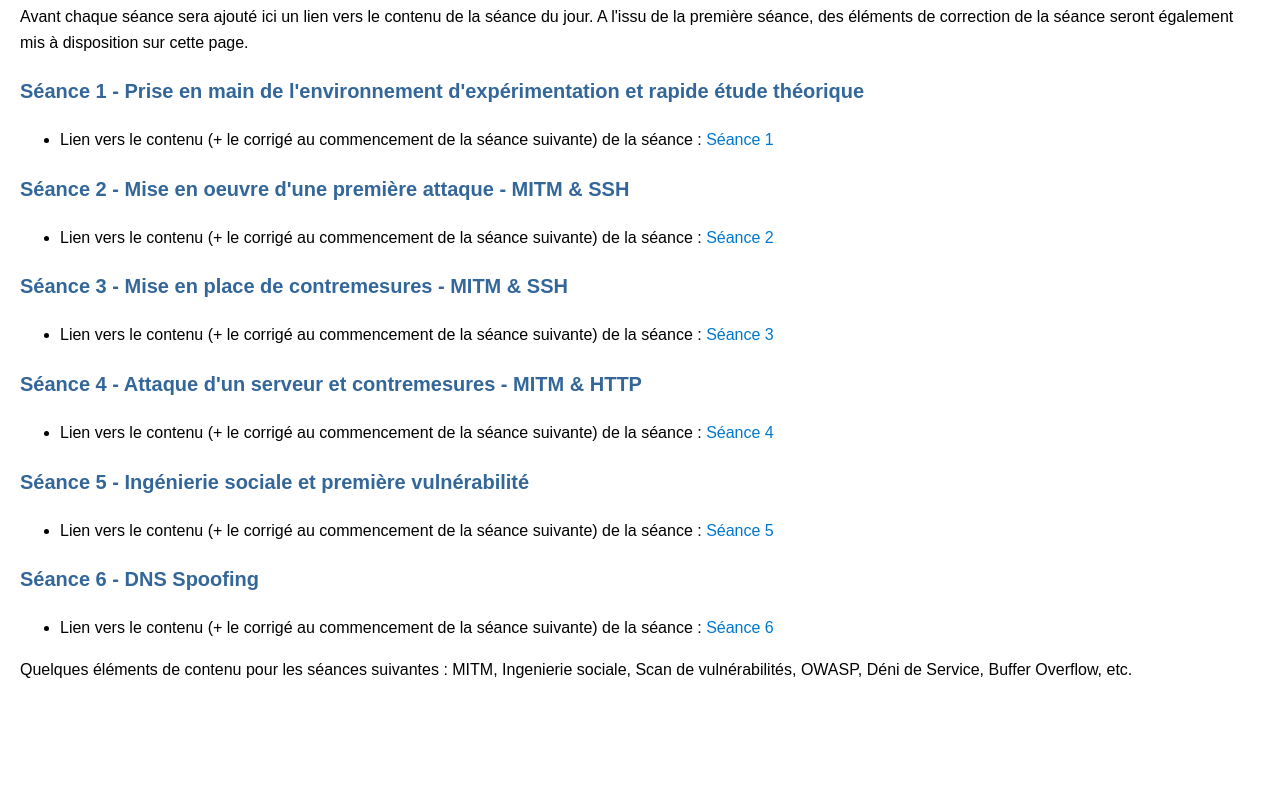
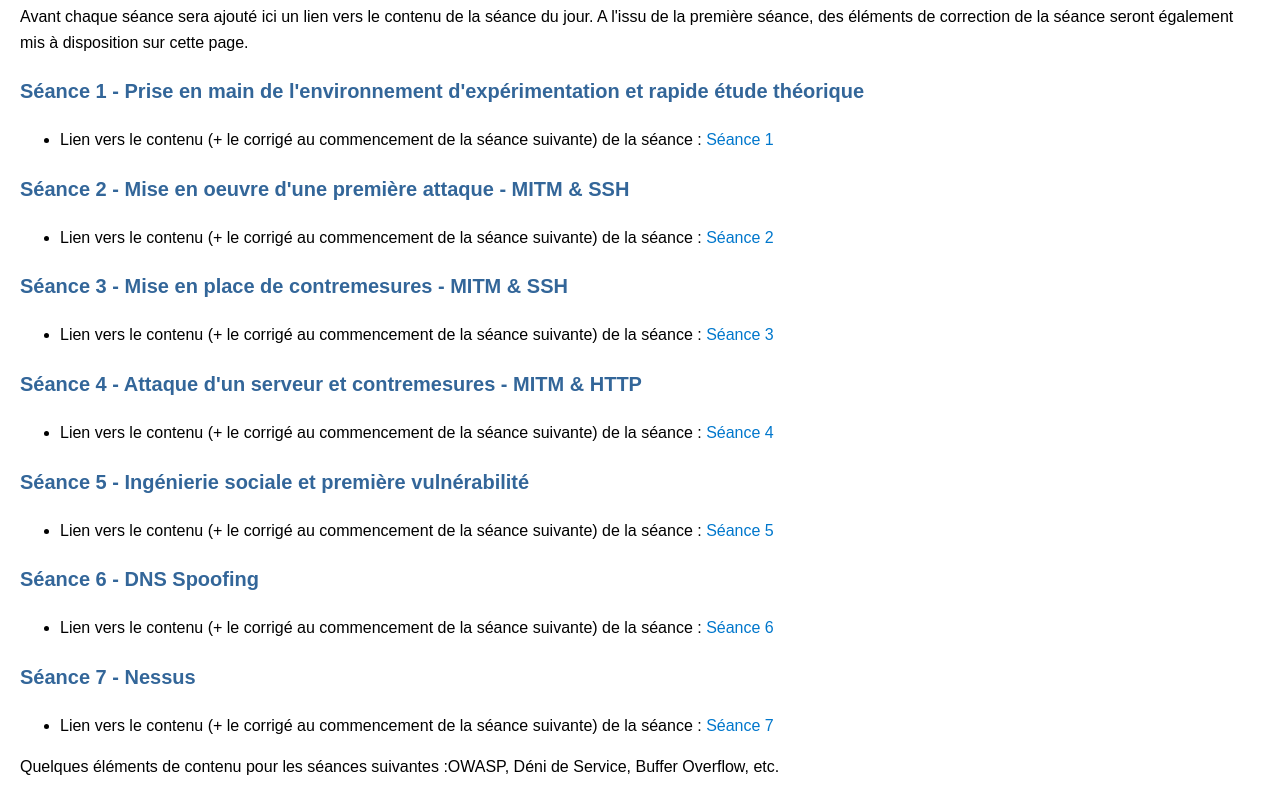
Before and after one commit to lmendiboure/lmendiboure.github.io, a website: page ci-cyber.html in a window 1280 px wide. Shown: the part 633-1433 px from the top of the page. Before the commit the page ends 1335 px from the top, so only its background shows below. Drawn offline with Linux system fonts and the light colour scheme.

Commit message:
Update ci-cyber.html

```diff
--- a/ci-cyber.html
+++ b/ci-cyber.html
@@ -94,6 +94,10 @@
     <ul>
       <li>Lien vers le contenu (+ le corrigé au commencement de la séance suivante) de la séance : <a href="https://drive.google.com/drive/folders/1tlkSdOtBjipUPIbElBCg97NriYe5ZuLb?usp=drive_link">Séance 6</a> </li>
     </ul>
-    <p>Quelques éléments de contenu pour les séances suivantes : MITM, Ingenierie sociale, Scan de vulnérabilités, OWASP, Déni de Service, Buffer Overflow, etc.</p>
+    <h3 id="s-ance-4">Séance 7 - Nessus</h3>
+    <ul>
+      <li>Lien vers le contenu (+ le corrigé au commencement de la séance suivante) de la séance : <a href="https://drive.google.com/drive/folders/1zTnvOjsk4HQr-qDhVY0slobdSSl3aNo4?usp=sharing">Séance 7</a> </li>
+    </ul>
+    <p>Quelques éléments de contenu pour les séances suivantes :OWASP, Déni de Service, Buffer Overflow, etc.</p>
   </body>
 </html>
```
